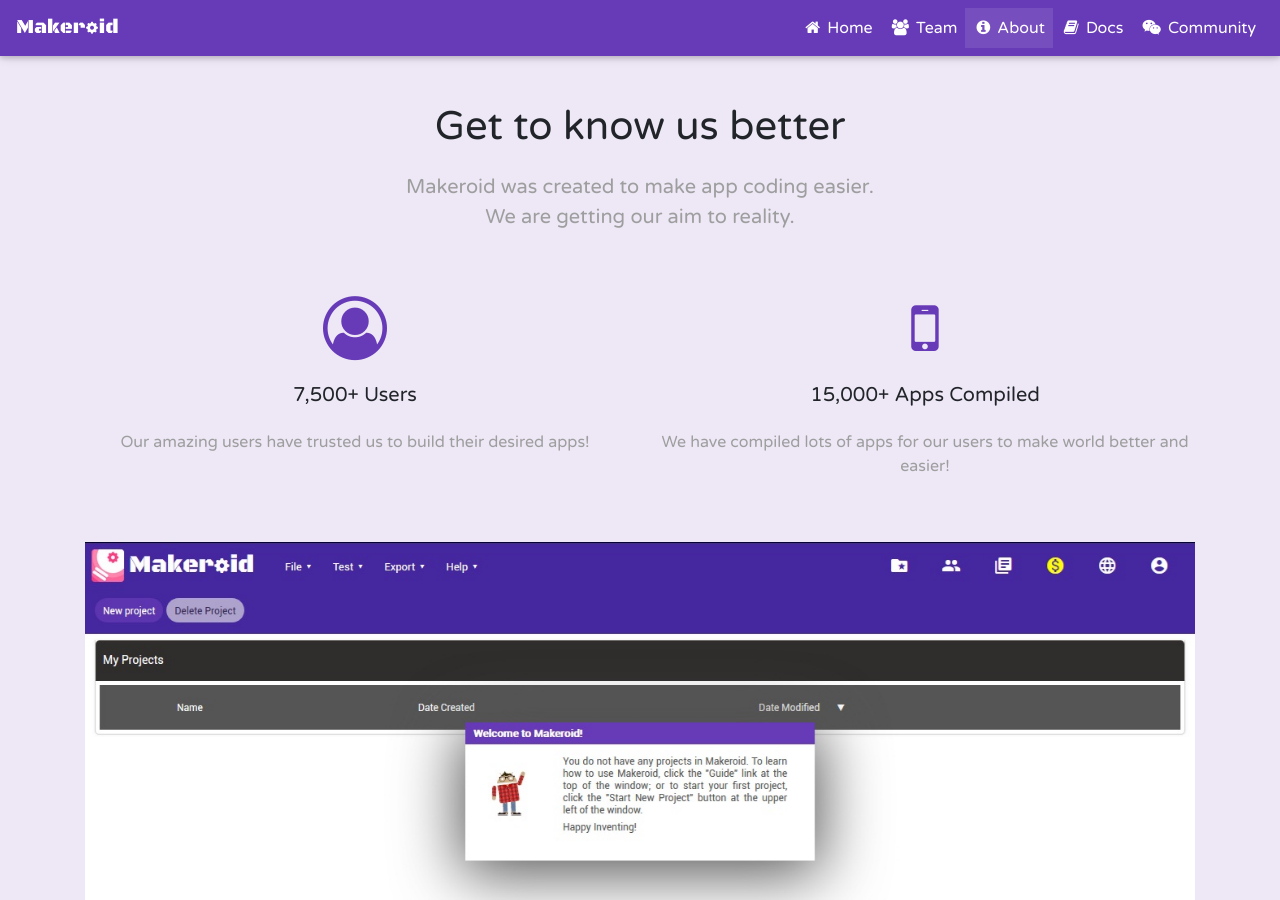
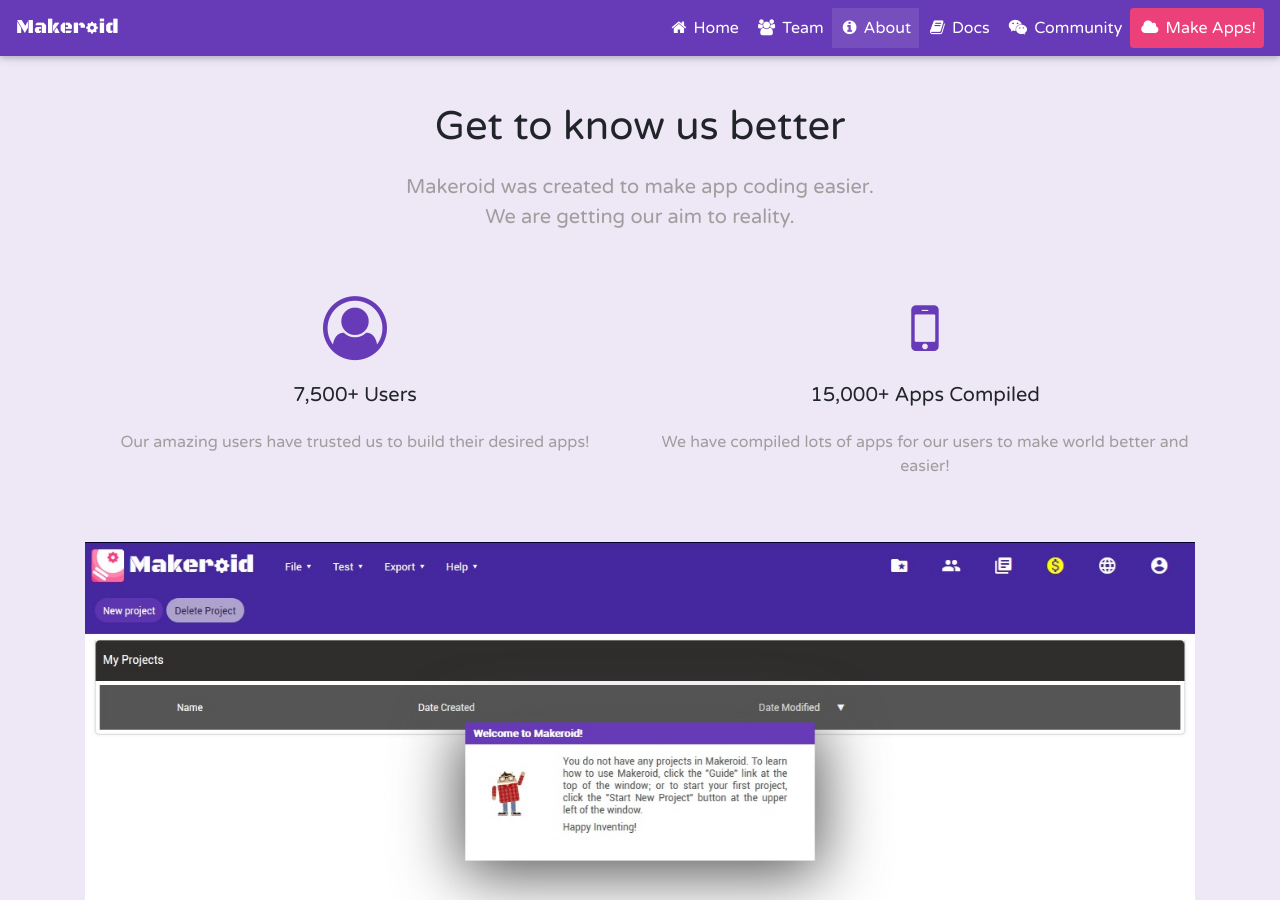
Before and after one commit to Kodular/kodular.github.io, a Jekyll site: the page built from about.html, in a window 1280 px wide and 900 px high. Built offline with Jekyll 4.4.1, drawn with Linux system fonts in a browser that asks for light colours; nearby versions of some CDN libraries.

Commit message:
Add link to builder in navbar

```diff
--- a/_includes/nav.html
+++ b/_includes/nav.html
@@ -12,6 +12,10 @@
                                         <i class="fa fa-{{ nav.icon }}"></i> {{ nav.title }}</a>
                         </li>
                         {% endfor %}
+                        <li class="nav-item pink lighten-1 rounded">
+                                <a class="nav-link" href="//builder.makeroid.io">
+                                        <i class="fa fa-cloud"></i> Make Apps!</a>
+                        </li>
                 </ul>
         </div>
 </nav>
```
